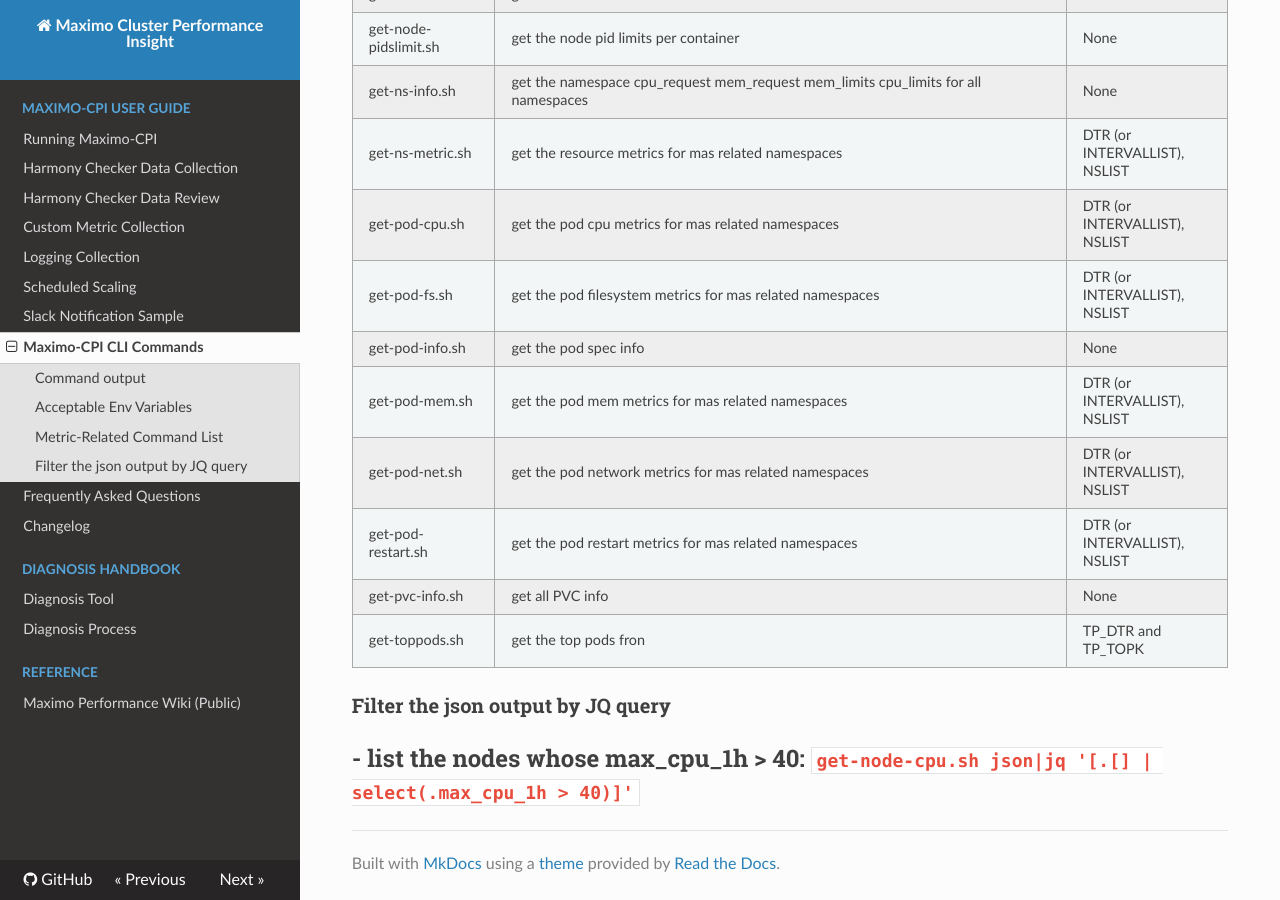
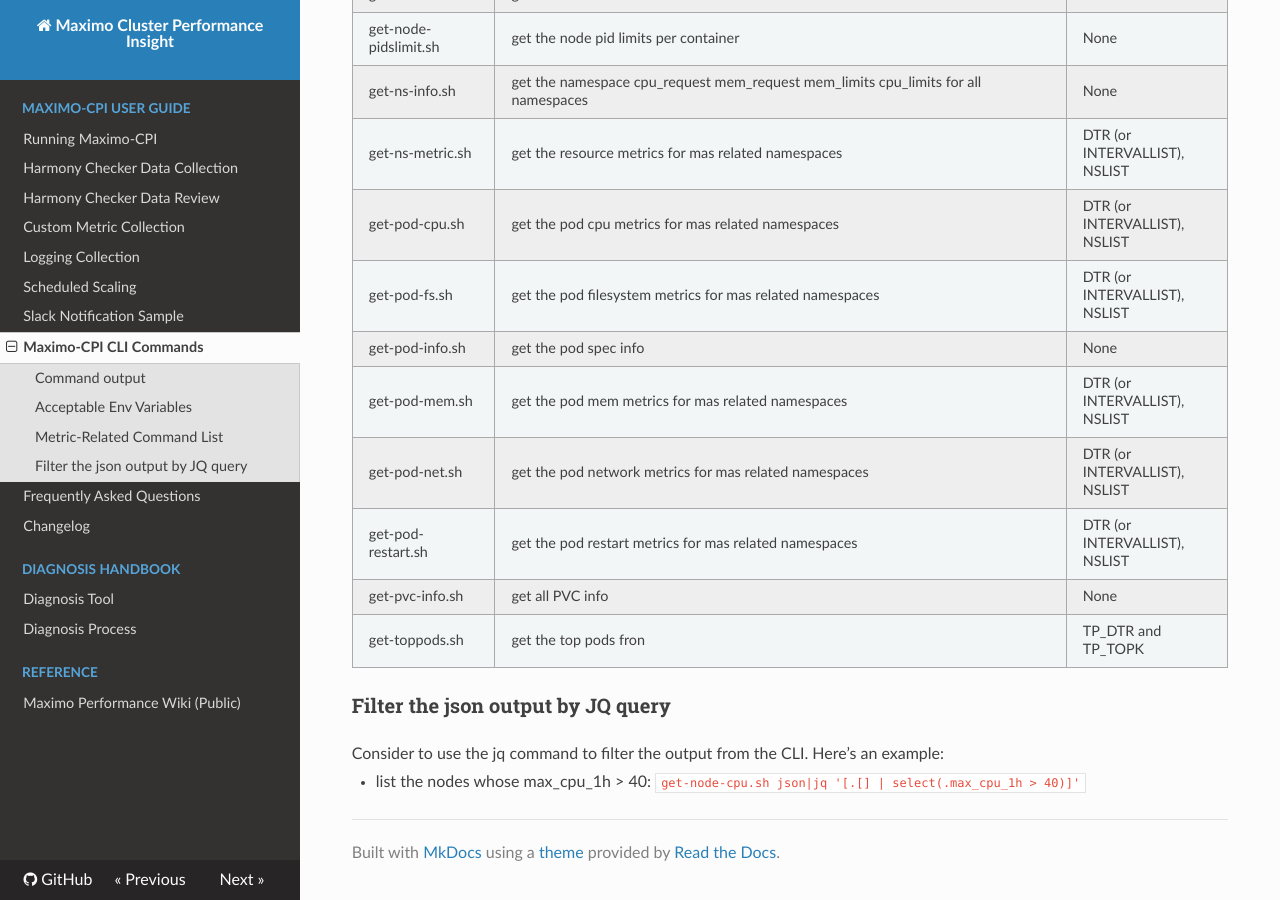
Before and after one commit to ibm-mas/mcpi, an MkDocs documentation site: the page built from docs/maximo-cpi/cli-commands.md, in a window 1280 px wide and 900 px high, scrolled down 1400 px. Built offline with MkDocs 1.6.1, drawn with Linux system fonts in a browser that asks for light colours; nearby versions of some CDN libraries.

Commit message:
[patch] update cli

```diff
--- a/docs/maximo-cpi/cli-commands.md
+++ b/docs/maximo-cpi/cli-commands.md
@@ -45,7 +45,10 @@
 | get-pvc-info.sh          | get all PVC info                                                                                                                                         | None                                |
 | get-toppods.sh           | get the top pods fron                                                                                                                                    |        TP_DTR and TP_TOPK           |
 
+
+
 ### Filter the json output by JQ query
 
+Consider to use the jq command to filter the output from the CLI. Here’s an example:
+
 - list the nodes whose max_cpu_1h > 40: `get-node-cpu.sh json|jq '[.[] | select(.max_cpu_1h > 40)]'`
--
```
